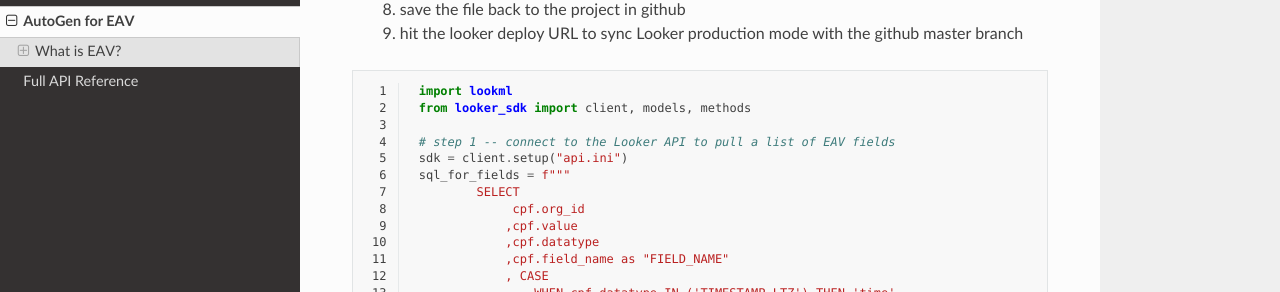
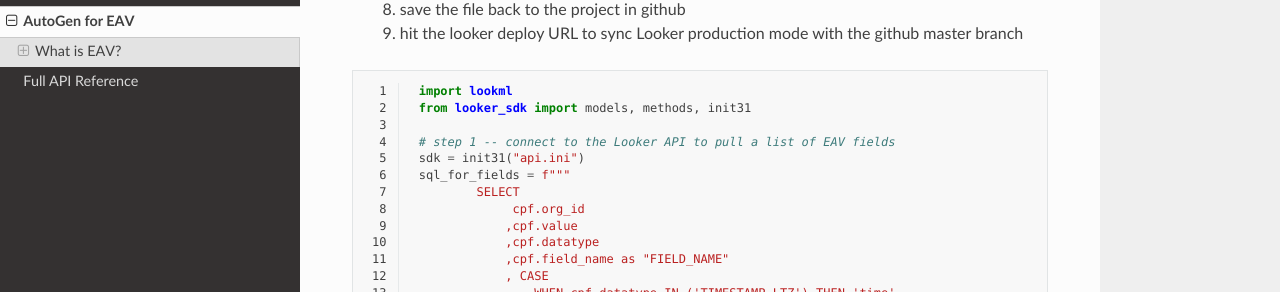
Before and after one commit to looker-open-source/pylookml, a Sphinx documentation site: the page built from lookml/docs/source/eav.rst, in a window 1280 px wide and 900 px high, scrolled down 2583 px. Shown: the part 159-451 px from the top of the window. Built offline with Sphinx 7.4.7 and the Read the Docs theme 2.0.0, drawn with Linux system fonts in a browser that asks for light colours.

Commit message:
Update for compatibility with new looker_sdk

```diff
--- a/lookml/docs/source/eav.rst
+++ b/lookml/docs/source/eav.rst
@@ -119,10 +119,10 @@ The automation python file follows these high level steps.
    :linenos:
 
     import lookml
-    from looker_sdk import client, models, methods
+    from looker_sdk import models, methods, init31
 
     # step 1 -- connect to the Looker API to pull a list of EAV fields
-    sdk = client.setup("api.ini")
+    sdk = init31("api.ini")
     sql_for_fields = f"""
             SELECT
                  cpf.org_id
```
Also changed, not shown: 1 other file.
